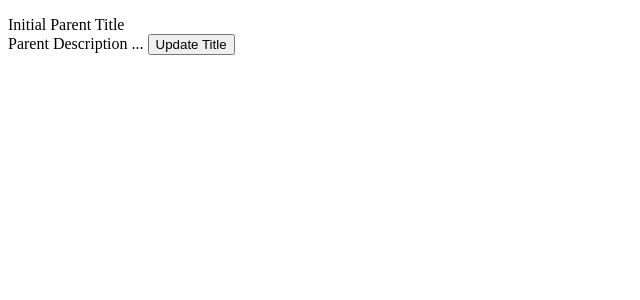
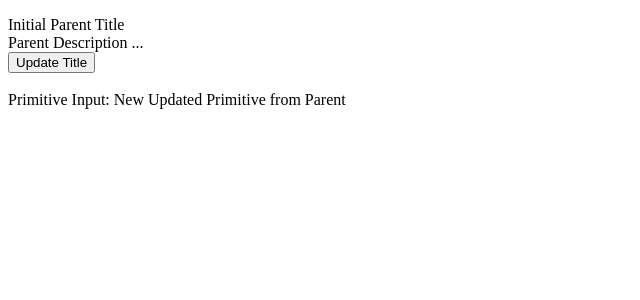
Before and after one commit to amitshahc/my-ngapp-mark, an Angular app: page / in a window 1280 px wide. Shown: the top 300 px of the page, without its empty margins (0-640 px from the left). Built offline with nearby package versions, Linux system fonts and the light colour scheme.

Commit message:
Primitive @Input: example

```diff
--- a/src/app/app.component.html
+++ b/src/app/app.component.html
@@ -1,4 +1,4 @@
-<myapp-child1 [AliasInput]="ParentInput"
+<myapp-child1 [AliasInput]="ParentInput" [primitiveInput]="primitiveParent"
     (updateParentEvent)="parentCatchUpdate($event)"
 ></myapp-child1>
 
--- a/src/app/app.component.ts
+++ b/src/app/app.component.ts
@@ -17,6 +17,7 @@ export class AppComponent {
     description: 'Parent Description ...'
   }
   private cntClick = 0;
+  private primitiveParent: string = "Parent String";
 
   constructor() {
     console.clear();
@@ -31,13 +32,18 @@ export class AppComponent {
     //   () => console.table('ParentInput: ',
     //     this.ParentInput.title), 7000
     // );
+    setTimeout(function () {
+      this.primitiveParent = 'New Updated Primitive from Parent';
+    }.bind(this), 2000);
   }
 
   parentCatchUpdate(clicked: boolean) {
     //console.table(childInput);
     if (clicked) {
       this.cntClick++;
-      this.ParentInput.title = 'Child updated the title '+this.cntClick+' times';
+      this.ParentInput.title = 'Child updated the title ' + this.cntClick + ' times';
+      //this.primitiveParent = "New Parent String";
+      console.log(this.primitiveParent);
     }
   }
 }
--- a/src/app/child1.component.ts
+++ b/src/app/child1.component.ts
@@ -7,14 +7,17 @@ import { Child1input } from './interfaces/child1input';
   template: `
     <p>
       {{localInput.title}}<br />
-      {{localInput.description}}
+      {{localInput.description}}<br />
       <button (click)="sendUpdatedTitle()">Update Title</button>
+      <br /><br />
+      Primitive Input: {{ primitiveInput }}
     </p>
   `,
   styles: []
 })
 export class Child1Component implements OnInit {
 
+  @Input() primitiveInput: string;
   @Input('AliasInput') localInput: Child1input;
   @Output() updateParentEvent = new EventEmitter<boolean>();
   private btnClick: boolean = false;
@@ -30,6 +33,7 @@ export class Child1Component implements OnInit {
 
   sendUpdatedTitle() {
     //console.log('sendUpdatedTitle()');
+    this.primitiveInput = "Child primitive string";
     this.btnClick = true;
     this.updateParentEvent.emit(this.btnClick);
   }
```
